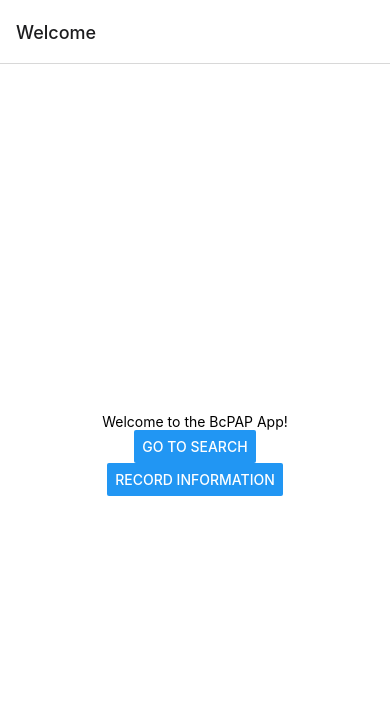
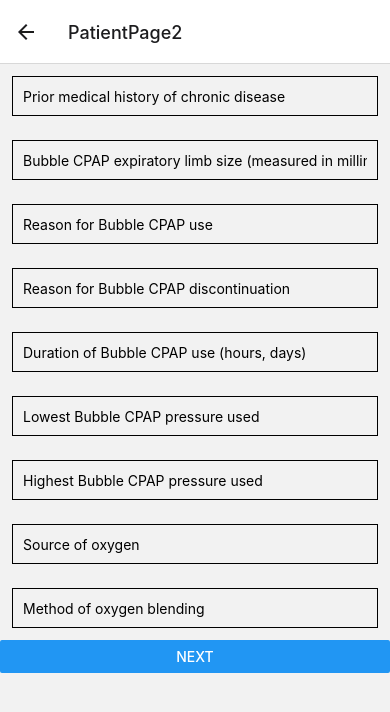
Before and after one commit to garmanbeau/BubbleCPAP, a React Native app: screen /PatientPage2 in a window 390 px wide. Shown: the top 712 px of the page. Built offline with nearby package versions, Linux system fonts and the light colour scheme.

Commit message:
Added all patient pages

```diff
--- a/package.json
+++ b/package.json
@@ -14,7 +14,7 @@
     "expo": "~50.0.6",
     "expo-status-bar": "~1.11.1",
     "react": "18.2.0",
-    "react-native": "0.73.2",
+    "react-native": "^0.73.4",
     "react-native-element-dropdown": "^2.10.1",
     "react-native-safe-area-context": "4.8.2",
     "react-native-screens": "~3.29.0"
--- a/screens/OnceQuestionScreen.js
+++ b/screens/OnceQuestionScreen.js
@@ -24,7 +24,7 @@
         value={text3}
       />
       <Button title="Next"
-        onPress={() => navigation.navigate("PatientPage1")}/>
+        onPress={() => navigation.navigate("Yearly Questions")}/>
     </SafeAreaView>
   );
 };
--- a/screens/PatientPage1.js
+++ b/screens/PatientPage1.js
@@ -1,10 +1,19 @@
-import React from 'react';
-import {SafeAreaView, StyleSheet, TextInput, Button} from 'react-native';
+import React from "react";
+import {
+  View,
+  SafeAreaView,
+  StyleSheet,
+  TextInput,
+  Button,
+} from "react-native";
 
-const TextInputExample = ({navigation}) => {
-  const [text, onChangeText] = React.useState('');
-  const [text2, onChangeText2] = React.useState('');
-  const [text3, onChangeText3] = React.useState('');
+const TextInputExample = ({ navigation }) => {
+  const [text, onChangeText] = React.useState("");
+  const [text2, onChangeText2] = React.useState("");
+  const [text3, onChangeText3] = React.useState("");
+  const [text4, onChangeText4] = React.useState("");
+  const [text5, onChangeText5] = React.useState("");
+
 
   return (
     <SafeAreaView>
@@ -12,23 +21,51 @@
         style={styles.input}
         onChangeText={onChangeText}
         value={text}
-        placeholder='Diagnosis'
-      />
-      <TextInput
-        style={styles.input}
-        onChangeText={onChangeText2}
-        value={text2}
-        placeholder='Patient Age'
-        keyboardType='numeric'
+        placeholder="Diagnosis"
       />
       <TextInput
         style={styles.input}
         onChangeText={onChangeText3}
         value={text3}
-        placeholder='Patient Sex'
+        placeholder="Patient Sex"
       />
-      <Button title="Next"
-        onPress={() => navigation.navigate("PatientPage1")}/>
+      <View style={styles.row}>
+        <View style={styles.inputWrap}>
+          <TextInput
+            style={styles.input}
+            onChangeText={onChangeText4}
+            value={text2}
+            placeholder="Patient Year"
+            keyboardType="numeric"
+          />
+        </View>
+
+        <View style={styles.inputWrap}>
+          <TextInput
+            style={styles.input}
+            onChangeText={onChangeText5}
+            value={text2}
+            placeholder="Patient Month"
+            keyboardType="numeric"
+          />
+        </View>
+        <View style={styles.inputWrap}>
+          <TextInput
+            style={styles.input}
+            onChangeText={onChangeText2}
+            value={text2}
+            placeholder="Patient Day"
+            keyboardType="numeric"
+          />
+        </View>
+      </View>
+
+      <View style={styles.submitButton}>
+        <Button
+          title="Next"
+          onPress={() => navigation.navigate("PatientPage2")}
+        />
+      </View>
     </SafeAreaView>
   );
 };
@@ -40,6 +77,19 @@
     borderWidth: 1,
     padding: 10,
   },
+  inputWrap: {
+    flex: 1,
+    borderColor: "#cccccc",
+    borderBottomWidth: 1,
+    marginBottom: 10,
+  },
+  row: {
+    flex: 1,
+    flexDirection: "row",
+  },
+  submitButton: {
+    bottom: -500,
+  },
 });
 
 export default TextInputExample;
--- /dev/null
+++ b/screens/PatientPage2.js
@@ -0,0 +1,93 @@
+import React from "react";
+import { SafeAreaView, StyleSheet, TextInput, Button } from "react-native";
+
+const TextInputExample = ({ navigation }) => {
+  const [text, onChangeText] = React.useState("");
+  const [text2, onChangeText2] = React.useState("");
+  const [text3, onChangeText3] = React.useState("");
+  const [text4, onChangeText4] = React.useState("");
+  const [text5, onChangeText5] = React.useState("");
+  const [text6, onChangeText6] = React.useState("");
+  const [text7, onChangeText7] = React.useState("");
+  const [text8, onChangeText8] = React.useState("");
+  const [text9, onChangeText9] = React.useState("");
+  const [text10, onChangeText10] = React.useState("");
+  const [text11, onChangeText11] = React.useState("");
+  const [text12, onChangeText12] = React.useState("");
+  const [text13, onChangeText13] = React.useState("");
+
+  return (
+    <SafeAreaView>
+      <TextInput
+        style={styles.input}
+        placeholder="Prior medical history of chronic disease"
+        onChangeText={onChangeText}
+        value={text}
+      />
+      <TextInput
+        style={styles.input}
+        placeholder="Bubble CPAP expiratory limb size (measured in millimeters or centimeters)"
+        onChangeText={onChangeText2}
+        value={text2}
+      />
+      <TextInput
+        style={styles.input}
+        placeholder="Reason for Bubble CPAP use"
+        onChangeText={onChangeText3}
+        value={text3}
+      />
+      <TextInput
+        style={styles.input}
+        placeholder="Reason for Bubble CPAP discontinuation"
+        onChangeText={onChangeText4}
+        value={text4}
+      />
+      <TextInput
+        style={styles.input}
+        placeholder="Duration of Bubble CPAP use (hours, days)"
+        onChangeText={onChangeText5}
+        value={text5}
+      />
+      <TextInput
+        style={styles.input}
+        placeholder="Lowest Bubble CPAP pressure used"
+        onChangeText={onChangeText6}
+        value={text6}
+      />
+      <TextInput
+        style={styles.input}
+        placeholder="Highest Bubble CPAP pressure used"
+        onChangeText={onChangeText7}
+        value={text7}
+      />
+      <TextInput
+        style={styles.input}
+        placeholder="Source of oxygen"
+        onChangeText={onChangeText8}
+        value={text8}
+      />
+      <TextInput
+        style={styles.input}
+        placeholder="Method of oxygen blending"
+        onChangeText={onChangeText9}
+        value={text9}
+      />
+
+      <Button
+        title="Next"
+        onPress={() => navigation.navigate("PatientPage3")}
+      />
+    </SafeAreaView>
+  );
+};
+
+const styles = StyleSheet.create({
+  input: {
+    height: 40,
+    margin: 12,
+    borderWidth: 1,
+    padding: 10,
+  },
+});
+
+export default TextInputExample;
--- /dev/null
+++ b/screens/PatientPage3.js
@@ -0,0 +1,54 @@
+import React from "react";
+import { SafeAreaView, StyleSheet, TextInput, Button } from "react-native";
+
+const TextInputExample = ({ navigation }) => {
+  const [text10, onChangeText10] = React.useState("");
+  const [text11, onChangeText11] = React.useState("");
+  const [text12, onChangeText12] = React.useState("");
+  const [text13, onChangeText13] = React.useState("");
+
+  return (
+    <SafeAreaView>
+      <TextInput
+        style={styles.input}
+        placeholder="Method of humidification"
+        onChangeText={onChangeText10}
+        value={text10}
+      />
+      <TextInput
+        style={styles.input}
+        placeholder="Patient interface (nasal, full face, seal)"
+        onChangeText={onChangeText11}
+        value={text11}
+      />
+      <TextInput
+        style={styles.input}
+        placeholder="Outcome"
+        onChangeText={onChangeText12}
+        value={text12}
+      />
+      <TextInput
+        style={styles.input}
+        placeholder="Complications associated with Bubble CPAP "
+        onChangeText={onChangeText13}
+        value={text13}
+      />
+
+      <Button
+        title="Next"
+        onPress={() => navigation.navigate("Welcome")}
+      />
+    </SafeAreaView>
+  );
+};
+
+const styles = StyleSheet.create({
+  input: {
+    height: 40,
+    margin: 12,
+    borderWidth: 1,
+    padding: 10,
+  },
+});
+
+export default TextInputExample;
--- /dev/null
+++ b/screens/YearlyQuestionScreen.js
@@ -0,0 +1,118 @@
+import React, { useState }from 'react';
+import {Text, SafeAreaView, StyleSheet, TextInput, Button} from 'react-native';
+import { Dropdown } from 'react-native-element-dropdown';
+
+
+const YearlyQuestion = ({navigation}) => {
+    const [numOfUnitsAtHostpital, onChangeText] = React.useState('');
+    const [numOfPedAdPerMonth, onChangeText2] = React.useState('');
+    const [numOfPedAdReqBCPAPPerMonth, onChangeText3] = React.useState('');
+    const [value, setValue] = useState(null);
+    const [isFocus, setIsFocus] = useState(false);
+
+    const data = [
+        { label: 'Pediatric', value: '1' },
+        { label: 'NeoNatal', value: '2' },
+        { label: 'Cardiac ICU', value: '3' },
+      ];
+
+  return (
+    <SafeAreaView>
+      <TextInput
+        style={styles.input}
+        placeholder='# of bCPAP Units available at hostpital'
+        onChangeText={onChangeText}
+        value={numOfUnitsAtHostpital}
+      />
+      <TextInput
+        style={styles.input}
+        placeholder='# of pediatric admissions for respitory illnesses per month'
+        onChangeText={onChangeText2}
+        value={numOfPedAdPerMonth}
+      />
+      <TextInput
+        style={styles.input}
+        placeholder='# of pediatric admissions requireing bCPAP per month'
+        onChangeText={onChangeText3}
+        value={numOfPedAdReqBCPAPPerMonth}
+      />
+      <Dropdown
+        style={[styles.input, isFocus && { borderColor: 'blue' }]}
+        placeholderStyle={styles.placeholderStyle}
+        selectedTextStyle={styles.selectedTextStyle}
+        inputSearchStyle={styles.inputSearchStyle}
+        iconStyle={styles.iconStyle}
+        data={data}
+        search
+        maxHeight={300}
+        labelField="label"
+        valueField="value"
+        placeholder={!isFocus ? 'Hospital Units where bCPAP is used' : '...'}
+        searchPlaceholder="Search..."
+        value={value}
+        onFocus={() => setIsFocus(true)}
+        onBlur={() => setIsFocus(false)}
+        onChange={item => {
+          setValue(item.value);
+          setIsFocus(false);
+        }}
+        />
+<TextInput
+        style={styles.input}
+        placeholder='# of respiratory specialists available'
+        onChangeText={onChangeText3}
+        value={numOfPedAdReqBCPAPPerMonth}
+      />
+      <Button title="Next"
+        onPress={() => navigation.navigate("PatientPage1")}/>
+    </SafeAreaView>
+  );
+};
+
+const styles = StyleSheet.create({
+  input: {
+    height: 40,
+    margin: 12,
+    borderWidth: 1,
+    padding: 10,
+  },
+  container: {
+    backgroundColor: 'white',
+    padding: 16,
+  },
+  dropdown: {
+    height: 50,
+    borderColor: 'gray',
+    borderWidth: 0.5,
+    borderRadius: 8,
+    paddingHorizontal: 8,
+  },
+  icon: {
+    marginRight: 5,
+  },
+  label: {
+    position: 'absolute',
+    backgroundColor: 'white',
+    left: 22,
+    top: 8,
+    zIndex: 999,
+    paddingHorizontal: 8,
+    fontSize: 14,
+  },
+  placeholderStyle: {
+    fontSize: 16,
+  },
+  selectedTextStyle: {
+    fontSize: 16,
+  },
+  iconStyle: {
+    width: 20,
+    height: 20,
+  },
+  inputSearchStyle: {
+    height: 40,
+    fontSize: 16,
+  },
+});
+
+export default YearlyQuestion;
--- a/stack.js
+++ b/stack.js
@@ -4,7 +4,10 @@
 import SearchScreen from './screens/SearchScreen.js';
 import HostpitalSelectScreen from './screens/HospitalSelectScreen.js';
 import OnceQuestionScreen from './screens/OnceQuestionScreen.js';
+import YearlyQuestion from './screens/YearlyQuestionScreen.js';
 import PatientPage1 from './screens/PatientPage1.js';
+import PatientPage2 from './screens/PatientPage2.js';
+import PatientPage3 from './screens/PatientPage3.js';
 //import GoodScreen from './GoodScreen';
 
 const Stack = createNativeStackNavigator();
@@ -19,7 +22,11 @@
         <Stack.Screen name="Search" component={SearchScreen}/>
         <Stack.Screen name="HospitalSelect" component={HostpitalSelectScreen}/>
         <Stack.Screen name="QuestionScreen" component={OnceQuestionScreen}/>
+        <Stack.Screen name="Yearly Questions" component={YearlyQuestion}/>
         <Stack.Screen name="PatientPage1" component={PatientPage1}/>
+        <Stack.Screen name="PatientPage2" component={PatientPage2}/>
+        <Stack.Screen name="PatientPage3" component={PatientPage3}/>
+
         </Stack.Navigator>
     </NavigationContainer>
   );
```
Also changed, not shown: 1 other file (tests, documents, lock files or other folders).
